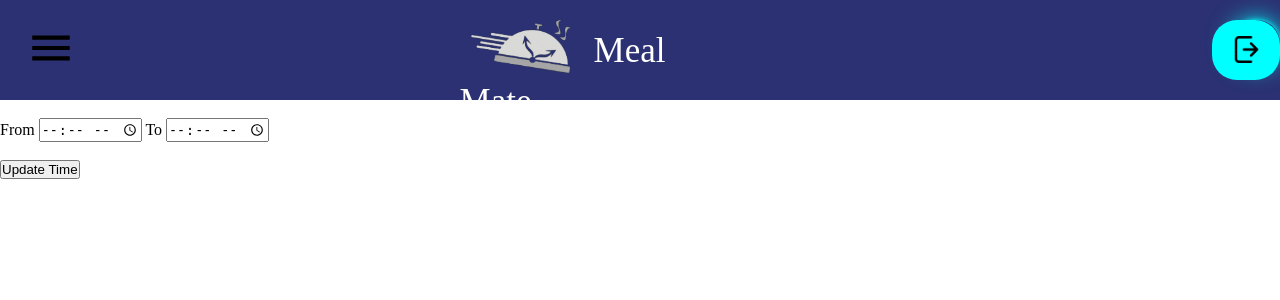
After one commit to Balaji-3009/MealMate, a Flask app: page /updateTime/1 in a window 1280 px wide. The commit adds this page. Shown: the top 300 px of the page. Run offline with Flask 3, Linux system fonts and the light colour scheme; some libraries are stand-ins or nearby versions; some web fonts are replaced.

Commit message:
view , update, delete for menu

```diff
--- a/app.py
+++ b/app.py
@@ -3,9 +3,10 @@ from flask import Flask,render_template,redirect,url_for,current_app
 from flask_sqlalchemy import SQLAlchemy
 from flask_migrate import Migrate
 from flask_wtf import FlaskForm
-from wtforms import StringField,IntegerField,FileField,SubmitField
+from wtforms import StringField,IntegerField,FileField,SubmitField,TimeField
 from flask_wtf.file import FileAllowed,FileField
 from PIL import Image
+from datetime import datetime
 
 app = Flask(__name__)
 
@@ -18,25 +19,41 @@ app.config['SQLALCHEMY_TRACK_MODIFICATIONS'] = False
 db = SQLAlchemy(app)
 Migrate(app,db)
 
-class Menu(db.Model):
+class menu(db.Model):
 
     __tablename__ = "menu"
     id = db.Column(db.Integer,primary_key=True)
     name = db.Column(db.Text)
     price = db.Column(db.Integer)
     image = db.Column(db.Text, default='default.png')
+    from_time = db.Column(db.Text)
+    to_time = db.Column(db.Text)
+    abs_from_time = db.Column(db.Time)
+    abs_to_time = db.Column(db.Time)
 
-    def __init__(self,name,price,image):
+    def __init__(self,name,price,image,from_time,to_time,abs_from_time,abs_to_time):
         self.name = name
         self.price = price
         self.image = image
+        self.from_time = from_time
+        self.to_time = to_time
+        self.abs_from_time = abs_from_time
+        self.abs_to_time = abs_to_time
 
 class MenuForm(FlaskForm):
 
     item_name = StringField("Enter Item Name ")
     item_price = IntegerField("Enter Item Price ")
-    image = FileField("Upload item image",validators=[FileAllowed(['jpg','png'])])
+    image = FileField("Upload item image (if available)",validators=[FileAllowed(['jpg','png'])])
+    from_time = TimeField("From",format="%H:%M")
+    to_time = TimeField("To",format="%H:%M")
     submit = SubmitField("Add Item")
+
+class UpdateTimeForm(FlaskForm):
+
+    from_time = TimeField("From",format="%H:%M")
+    to_time = TimeField("To",format="%H:%M")
+    submit = SubmitField("Update Time")
 
 @app.route('/')
 def index():
@@ -46,18 +63,25 @@ def index():
 def uploadMenu():
 
     form = MenuForm()
+    Converted_from_time=0
+    Converted_to_time=0
     if form.validate_on_submit():
         name = form.item_name.data
         price = form.item_price.data
-
+        f_time = form.from_time.data
+        t_time = form.to_time.data
+        d_from_time = datetime.strptime(str(f_time), "%H:%M:%S")
+        Converted_from_time = str(d_from_time.strftime("%I:%M %p"))
+        d_to_time = datetime.strptime(str(t_time), "%H:%M:%S")
+        Converted_to_time = str(d_to_time.strftime("%I:%M %p"))
         if form.image.data:
             item_name = name
             image = addimage(form.image.data,item_name)
-            newItem = Menu(name,price,image)
+            newItem = menu(name,price,image,Converted_from_time,Converted_to_time,f_time,t_time)
             db.session.add(newItem)
             db.session.commit()
         else:
-            newItem = Menu(name,price,'default.jpg')
+            newItem = menu(name,price,'default.png',Converted_from_time,Converted_to_time,f_time,t_time)
             db.session.add(newItem)
             db.session.commit()
         return redirect(url_for('viewMenu'))
@@ -76,9 +100,39 @@ def addimage(uploaded_pic,item_name):
 
     return storage_filename
 
+@app.route('/deleteMenu/<id>')
+def deleteMenu(id):
+    delete_item = menu.query.get(id)
+    print(delete_item)
+    db.session.delete(delete_item)
+    db.session.commit()
+
+    return redirect(url_for('viewMenu'))
+
+@app.route('/updateTime/<id>',methods=['GET','POST'])
+def updateTime(id):
+    form = UpdateTimeForm()
+    if form.validate_on_submit():
+        updtTime = menu.query.get(id)
+        updateTime.abs_from_time = form.from_time.data
+        updateTime.abs_to_time = form.to_time.data
+        f_time = form.from_time.data
+        t_time = form.to_time.data
+        d_from_time = datetime.strptime(str(f_time), "%H:%M:%S")
+        Converted_from_time = str(d_from_time.strftime("%I:%M %p"))
+        d_to_time = datetime.strptime(str(t_time), "%H:%M:%S")
+        Converted_to_time = str(d_to_time.strftime("%I:%M %p"))
+        updtTime.from_time = Converted_from_time
+        updtTime.to_time = Converted_to_time
+        db.session.add(updtTime)
+        db.session.commit()
+
+        return redirect(url_for('viewMenu'))
+    return render_template('updateTime.html',form = form)
+
 @app.route('/viewMenu')
 def viewMenu():
-    compMenu = Menu.query.all()
+    compMenu = menu.query.all()
     return render_template('viewMenu.html', compMenu=compMenu)
 
 if __name__=='__main__':
--- a/templates/base.html
+++ b/templates/base.html
@@ -18,11 +18,11 @@
       <ul class="nav">
         <li class="menu_icon">
           <a href="" onclick="showSideBar(event)"
-            ><img src="static\menu_icon.svg" alt=""
+            ><img src="static/menu_icon.svg" alt=""
           /></a>
         </li>
         <li class="nav_img">
-          <img src="static\logo.png" alt="" />
+          <img src="static/logo.png" alt="" />
           <p>Meal Mate</p>
         </li>
         <li class="logOut">
@@ -41,7 +41,7 @@
         <a href="/">Pending Request</a>
       </li>
       <li><a href="/uploadMenu">Menu Upload</a></li>
-      <li><a href="">View orders</a></li>
+      <li><a href="/viewMenu">View orders</a></li>
     </ul>
     {% block content %} {% endblock %}
     <!-- <div class="light"></div> -->
--- a/templates/main.html
+++ b/templates/main.html
@@ -2,9 +2,9 @@
 <section id="main-content" class="main-content">
   <div class="title">
     <h2 class="title-h2">
-      Welcome to MealMate Employee Portal
+      <!-- Welcome to MealMate Employee Portal -->
     </h2>
   </div>
-  <div class="content"><p>Empower your meal management with MealMate's Employee Hub – Your go-to for orchestrating orders, updating menus, and ensuring culinary excellence</p></div>
+  <!-- <div class="content"><p>Empower your meal management with MealMate's Employee Hub – Your go-to for orchestrating orders, updating menus, and ensuring culinary excellence</p></div> -->
 </section>
 {% endblock %}
--- /dev/null
+++ b/templates/updateTime.html
@@ -0,0 +1,14 @@
+{% extends 'base.html' %}
+{% block content %}
+<form method="POST">
+    {{ form.hidden_tag() }}
+    <br>
+    {{ form.from_time.label }}
+    {{ form.from_time }}
+    {{ form.to_time.label }}
+    {{ form.to_time }}
+    <br><br>
+    {{ form.submit() }}
+</form>
+
+{% endblock %}
```
Also changed, not shown: migrations/versions/0f8957b92b55_modified_time_column.py (added, +46 -0 lines), migrations/versions/1a910e372200_added_time_column.py (added, +34 -0 lines), migrations/versions/45a49c554cd0_added_new_time_column.py (added, +34 -0 lines), templates/uploadMenu.html (+8 -0 lines), templates/viewMenu.html (+11 -2 lines), data.sqlite, static/food_pics/default.png (added), static/food_pics/naruto.jpg (deleted).
